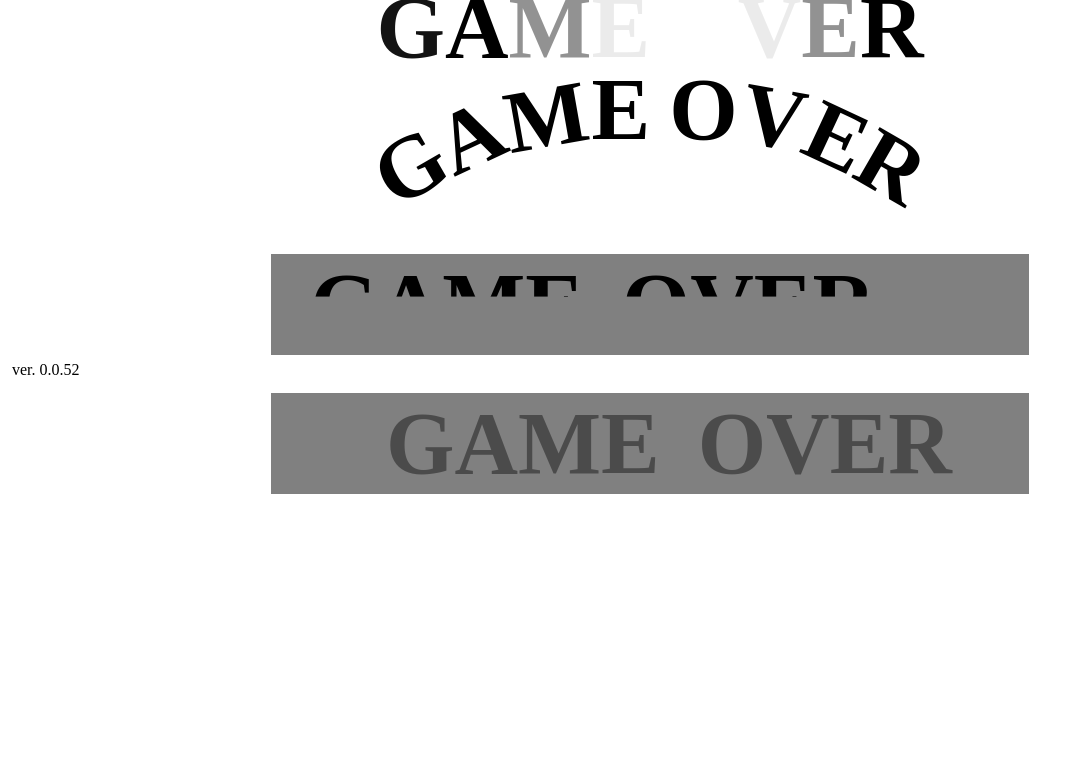
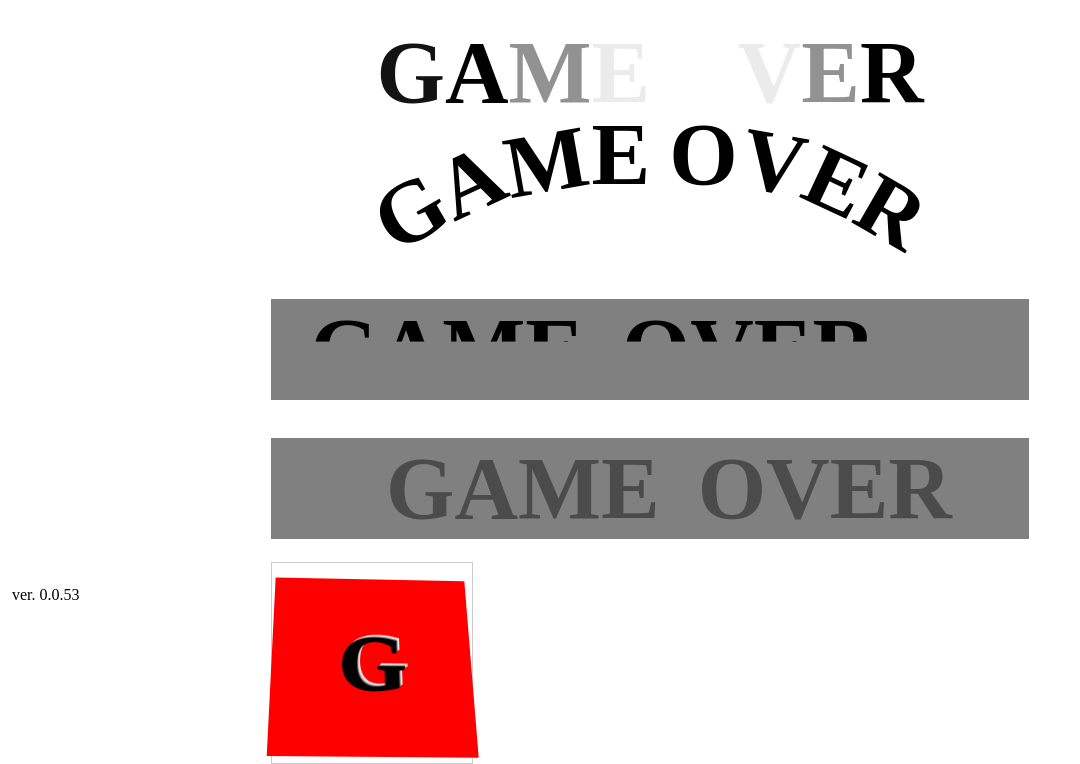
Before and after one commit to SzymekCendecki/scss_css-library, a website built with webpack: page index.html in a window 1280 px wide. Shown: the part 2869-3633 px from the top of the page, without its empty margins (0-1080 px from the left). Before the commit the page ends 3363 px from the top, so only its background shows below. Built offline with nearby package versions, Linux system fonts and the light colour scheme.

Commit message:
test animation 3D

```diff
--- a/history.txt
+++ b/history.txt
@@ -158,3 +158,6 @@ Utworzono plik package.json.
 
 2 listopada 2018 - wersja 0.0.52
 Dodano dwie animacje dla napisu "GAME OVER".
+
+3 listopada 2018 - wersja 0.0.53
+Testowanie animacji w 3D.
--- a/index.html
+++ b/index.html
@@ -360,6 +360,10 @@
 				<span class="spanEight">R</span>
 		</div>
 
+		<div class="scene margins3000p">
+			<div class="panel"><span>G</span></div>
+		</div>
+
 		</div>
 	<!-- koniec części głównej-->
 
@@ -370,7 +374,7 @@
 
 <!-- początek stopki-->
 	<footer class="col-12">
-		<div id="version">ver. 0.0.52</div>
+		<div id="version">ver. 0.0.53</div>
 	</footer>
 <!-- koniec stopki -->
 
--- a/scss/main.scss
+++ b/scss/main.scss
@@ -258,3 +258,36 @@ html, body { width: 100%; height: 100%; }
 	}
 
  }
+
+ .scene {
+  width: 200px;
+  height: 200px;
+  border: 1px solid #CCC;
+
+  .panel {
+	width: 100%;
+	height: 100%;
+	background: red;
+	/* perspective function in transform property */
+	transform: perspective(800px) rotateY(45deg);
+
+	font-weight: bold;
+	font-size: 550%;
+	animation: b 3s infinite;
+
+	@keyframes b{
+	0%{}
+	100%{transform: perspective(800px) rotateX(30deg);}
+	}
+
+
+	span{
+	animation: a 3s infinite;
+	}
+
+	@keyframes a{
+	0%{}
+	100%{ text-shadow: 1px -1px black, 2px -2px gray, 3px -3px lightgray, 4px -4px white; }
+	}
+	}
+}
```
Also changed, not shown: README.md, css/main.css, 1 other file.
